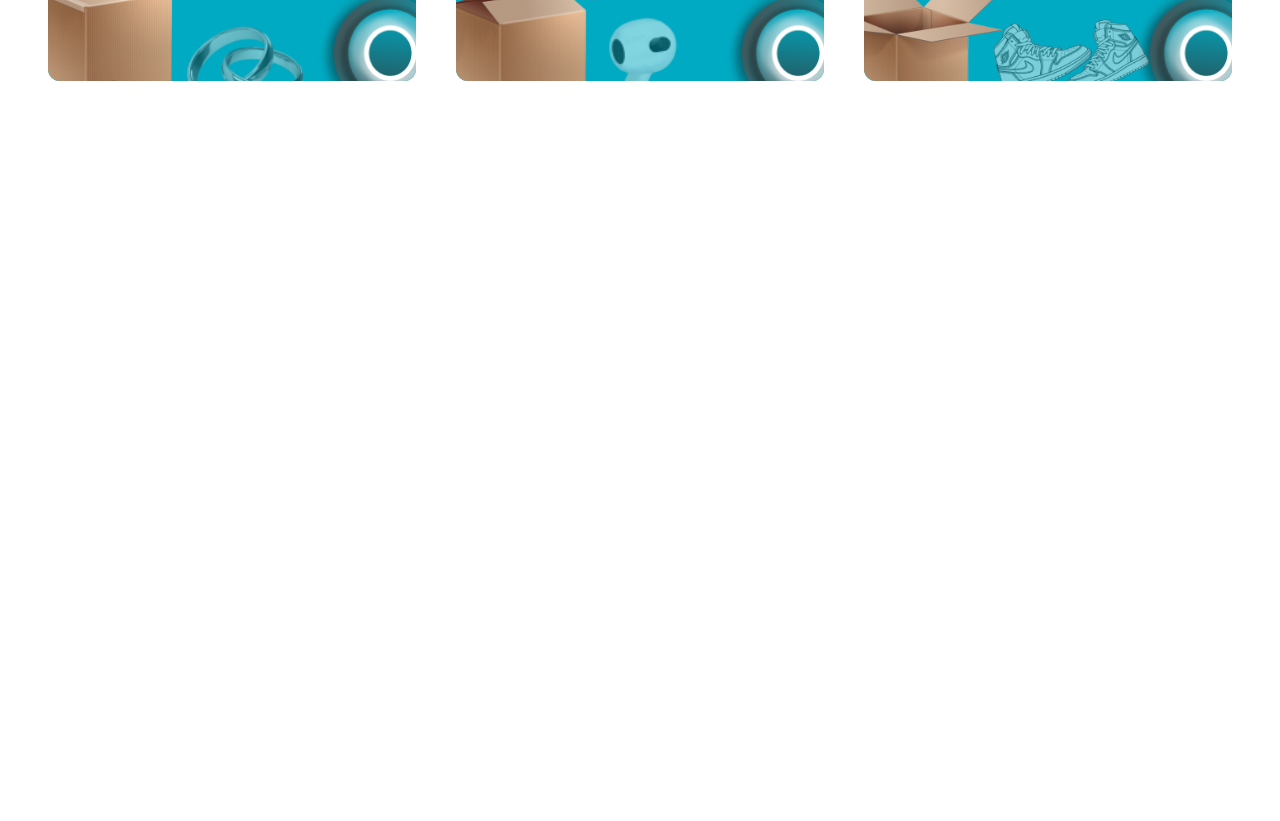
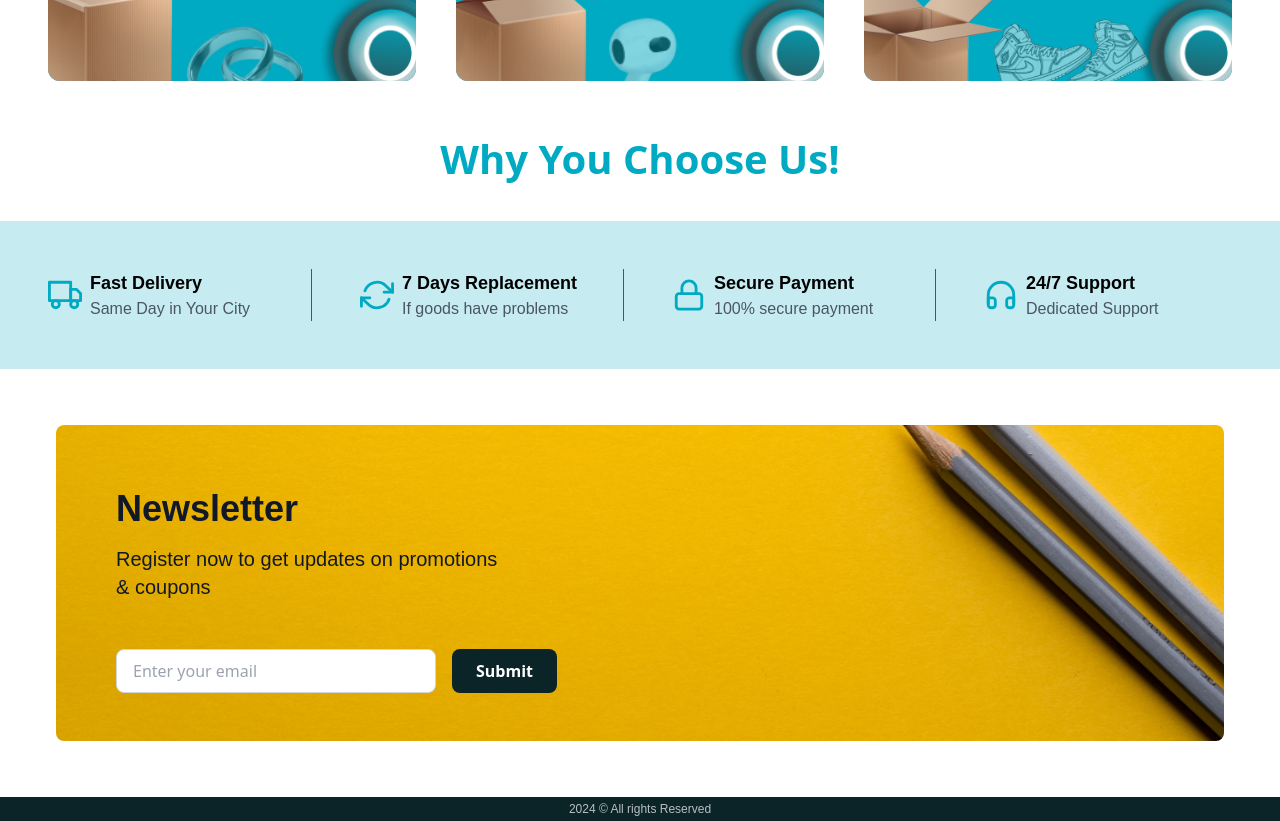
Before and after one commit to MuhammadAbubakarAwann/e-Commerce, a Next.js app: page /home in a window 1280 px wide. Shown: the part 460-1281 px from the top of the page. Before the commit the page ends 800 px from the top, so only its background shows below. Built offline with nearby package versions, Linux system fonts and the light colour scheme.

Commit message:
features and newsletters

```diff
--- /dev/null
+++ b/components/Footer/End.jsx
@@ -0,0 +1,12 @@
+import React from 'react'
+
+const End = () => {
+  return (
+    <div className="bg-[#0A2428] text-[#ffffffb6] text-center py-1 text-xs font-montserrat flex items-center justify-center">
+
+        2024 &copy; All rights Reserved
+      </div>
+  )
+}
+
+export default End
--- /dev/null
+++ b/components/features-newsLetter/Features.jsx
@@ -0,0 +1,55 @@
+// components/Features.jsx
+
+import React from 'react';
+import { FiTruck, FiRefreshCw, FiLock, FiHeadphones } from 'react-icons/fi';
+
+const features = [
+  {
+    icon: <FiTruck size={34} />,
+    title: 'Fast Delivery',
+    description: 'Same Day in Your City',
+  },
+  {
+    icon: <FiRefreshCw size={34} />,
+    title: '7 Days Replacement',
+    description: 'If goods have problems',
+  },
+  {
+    icon: <FiLock size={34} />,
+    title: 'Secure Payment',
+    description: '100% secure payment',
+  },
+  {
+    icon: <FiHeadphones size={34} />,
+    title: '24/7 Support',
+    description: 'Dedicated Support',
+  },
+];
+
+const Features = () => {
+  return (
+    <div className="bg-[#00abc239] py-12 ">
+      <div className="max-w-7xl mx-auto px-4 sm:px-6 lg:px-8">
+
+        <div className="grid grid-cols-1 md:grid-cols-2 lg:grid-cols-4 gap-8">
+          {features.map((feature, index) => (
+            <div
+              key={index}
+              className={`flex flex-row items-center ${
+                index !== features.length - 1 ? 'border-r border-gray-600' : ''
+              } px-4`}
+            >
+              <div className="text-[#00AAC2] mr-2">{feature.icon}</div>
+              <div className="text-left">
+                <h3 className="text-lg font-semibold font-montserrat">{feature.title}</h3>
+                <p className="text-gray-600 font-montserrat">{feature.description}</p>
+              </div>
+            </div>
+          ))}
+        </div>
+      </div>
+    </div>
+  );
+};
+
+export default Features;
--- /dev/null
+++ b/components/features-newsLetter/NewsLetter.jsx
@@ -0,0 +1,32 @@
+import React from 'react';
+
+const Newsletter = () => {
+  return (
+    <div
+      className="bg-cover bg-no-repeat rounded-lg py-12 px-4 md:px-8 flex flex-col h-auto mx-auto max-w-screen-xlg"
+      style={{ backgroundImage: 'url(/images/newsLetterBg.png)' }}
+    >
+      <div className="text-left md:ml-7 mt-4">
+        <h2 className="text-2xl md:text-4xl font-bold font-montserrat text-gray-900 mb-4">Newsletter</h2>
+        <p className="text-gray-900 text-lg md:text-xl font-montserrat mb-4">
+          Register now to get updates on promotions <br className="hidden md:block" /> & coupons
+        </p>
+      </div>
+      <form className="flex flex-col md:flex-row items-center md:ml-7 mt-8">
+        <input
+          type="email"
+          placeholder="Enter your email"
+          className="py-3 px-4 mb-4 md:mb-0 md:mr-4 w-full md:w-80 h-11 rounded-lg border border-gray-300 focus:outline-none"
+        />
+        <button
+          type="submit"
+          className="py-3 px-6 h-11 bg-[#0A2428] text-white flex justify-center items-center font-semibold rounded-lg w-full md:w-auto"
+        >
+          Submit
+        </button>
+      </form>
+    </div>
+  );
+};
+
+export default Newsletter;
--- a/package.json
+++ b/package.json
@@ -11,7 +11,8 @@
   "dependencies": {
     "next": "14.2.4",
     "react": "^18",
-    "react-dom": "^18"
+    "react-dom": "^18",
+    "react-icons": "^5.2.1"
   },
   "devDependencies": {
     "autoprefixer": "^10.4.19",
--- a/pages/home.js
+++ b/pages/home.js
@@ -5,6 +5,9 @@ import "../src/app/globals.css";
 import Card1 from '../components/cards/Card1';
 import Card2 from '../components/cards/Card2';
 import Card3 from '../components/cards/Card3';
+import Features from '../components/features-newsLetter/Features';
+import Newsletter from '../components/features-newsLetter/NewsLetter';
+import End from '../components/Footer/End';
 
 const Home = () => (
   <Layout>
@@ -13,11 +16,23 @@ const Home = () => (
       <link rel="icon" href="/favicon.ico" />
     </Head>
     <main >
-      <div className="p-12 flex justify-center items-center flex-col md:flex-row gap-10 ">
+      <section className="p-12 flex justify-center items-center flex-col md:flex-row gap-10 ">
         <Card1 />
         <Card2 />
         <Card3 />
-      </div>
+      </section>
+      <section>
+        <h2 className="text-[40px] font-bold  text-center text-[#00AAC2] mb-8">
+          Why You Choose Us!
+        </h2>
+        <Features />
+        <div className='p-14'>
+        <Newsletter/>
+        </div>
+      </section>
+      <footer>
+        <End/>
+      </footer>
     </main>
   </Layout>
 );
--- a/pages/test.js
+++ /dev/null
@@ -1,11 +0,0 @@
-import React from 'react'
-
-const test = () => {
-  return (
-    <div>
-      by younas sdasdasd
-    </div>
-  )
-}
-
-export default test
```
Also changed, not shown: public/images/newsLetterBg.png (added), 1 other file (tests, documents, lock files or other folders).
